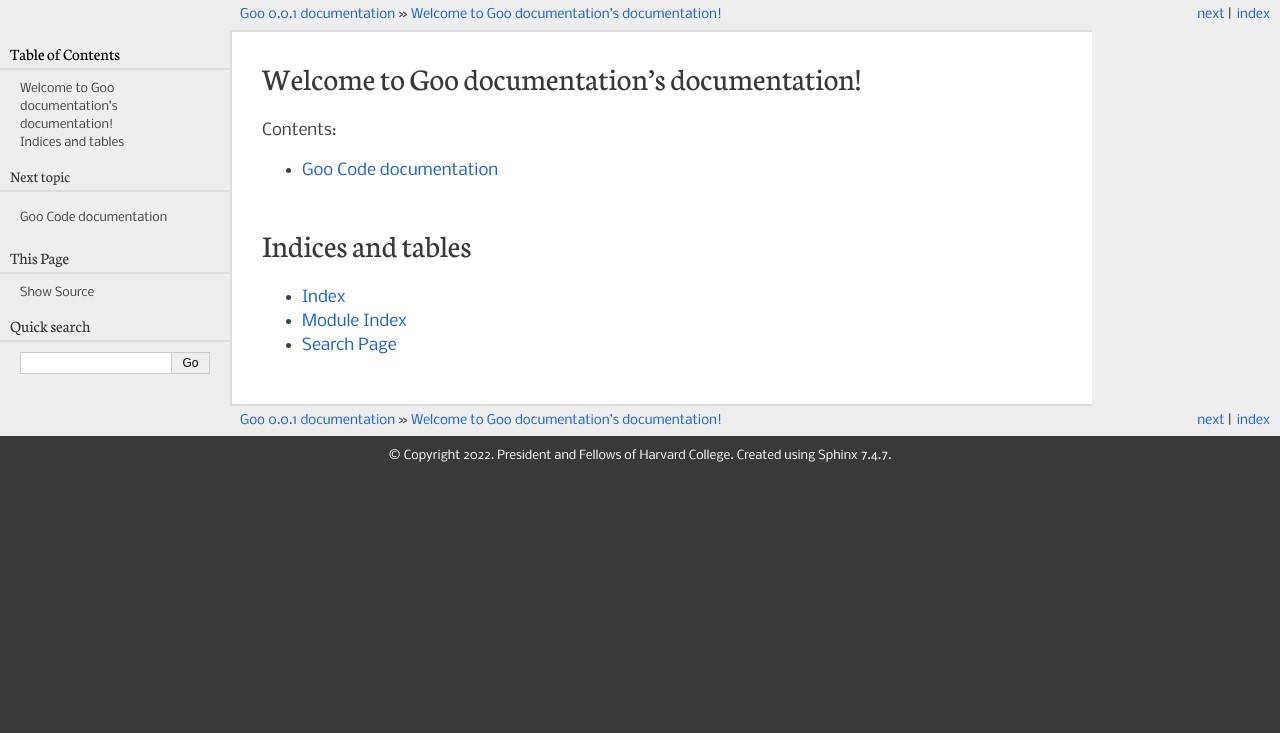
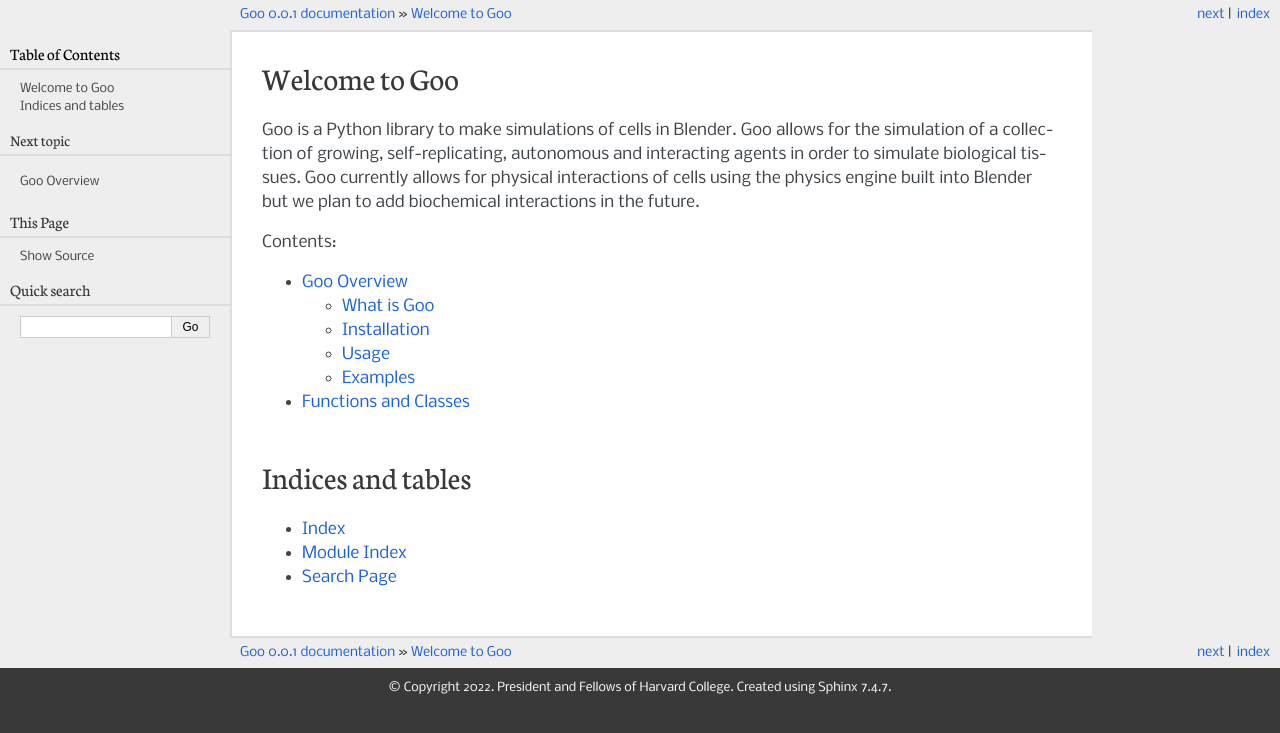
Before and after one commit to smegason/Goo, a Sphinx documentation site: the page built from sphinx/index.rst, in a window 1280 px wide. Shown: the top 733 px of the page. Built offline with Sphinx 7.4.7, drawn with Linux system fonts in a browser that asks for light colours; some of the changed lines change nothing that is shown.

Commit message:
sphinx doc

```diff
--- a/sphinx/code.rst
+++ b/sphinx/code.rst
@@ -1,6 +1,6 @@
 .. Goo Code documentation
 
-Goo Code documentation
+Functions and Classes
 ======================
 
 .. automodule:: Goo
--- a/sphinx/index.rst
+++ b/sphinx/index.rst
@@ -3,13 +3,15 @@
    You can adapt this file completely to your liking, but it should at least
    contain the root `toctree` directive.
 
-Welcome to Goo documentation's documentation!
-=============================================
+Welcome to Goo
+=================
+Goo is a Python library to make simulations of cells in Blender. Goo allows for the simulation of a collection of growing, self-replicating, autonomous and interacting agents in order to simulate biological tissues. Goo currently allows for physical interactions of cells using the physics engine built into Blender but we plan to add biochemical interactions in the future.
 
 .. toctree::
    :maxdepth: 2
    :caption: Contents:
 
+   summary
    code
 
 Indices and tables
--- /dev/null
+++ b/sphinx/summary.rst
@@ -0,0 +1,59 @@
+.. Goo documentation documentation summary file,
+
+Goo Overview
+=============================================
+
+What is Goo
+-----------
+Goo is a Python package for extending Blender for modeling biological cells, tissues, and embryos.
+
+Goo is a modeling environment for creating physics based simulations of biological cells, tissues, and whole embryos. Goo contains built-in models for basic cell properties such as growth, division, and adhesion. Goo creates realistic models of cells in 3D based on surface meshes enclosing compresible fluid. Goo is meant to fill a void in currently available models such as vertex and particle based models which are too simplified to capture essential featuers of cells, are often 2D, and can be difficult for new users to use.
+
+Goo is built on top of Blender. Blender is a truly amazing open source computer graphics project for generating animations. Goo provides a library of helper functions in Python for creating cells with user defined properties that are used inside the scripting environment and GUI of Blender. Physics and rendering are handled by Blender. In combination Goo and Blender allow cell-based simulations to be interacted with via Python scripts and through a GUI.
+
+Goo is open source and currently being developed by the Megason lab at Harvard University. We would love for you to contribute! Please contact me if you are interested. megason AT hms.harvard.edu .
+
+Our grand Driving Biological Problem is to simulate the first 24 hours of zebrafish development. Our initial efforts are focussed on cleavage stage. We hope that Goo will be useful for simulating other biological tissues for understanding morphogenesis, embryonic development, growth of organoids, tissue engineering, and artificial life.
+
+Contributors
+~~~~~~~~~~~~
+
+* Sean Megason, Harvard University
+* Daniel Oo, Amherst University
+* Kali Konstantinopoulos, Indiana University
+* Michael Mitsch, Indiana University
+* Drew Willis, Indiana University
+
+Installation
+-------------
+1. Install the latest edition of Blender from https://www.blender.org/download/
+2. Clone the Goo repository or download and unzip
+3. In Blender, go to `Edit>Preferences`, then go to the 'Add-ons' tab and enable the checkbox next to `Add Mesh: Extra Objects`
+
+   .. image:: ../img/blender_edit_preferences.png
+   .. image:: ../img/blender_add_mesh.png
+
+4. Then, in `Edit>Preferences`, go to the `File Paths` tab and add the `<location>/Goo/scripts/` folder to `Scripts`. `<location>` should be replaced with the root leading up to where you cloned the Goo repository. You may need to close and re-open Blender afther this change.
+
+   .. image:: ../img/blender_add_path.png
+
+Usage
+-----
+In a new `General` Project within Blender, delete the default cube by left-clicking on the cube, type `X`, and then `return`
+
+In the Scripting tab of Blender, use the desired cell functions
+
+Example script (Create cell)::
+
+   from Goo import Goo
+   Goo.setup_world()
+   cell = Goo.Cell(name_string = "Cell_", loc = (0, 0, 0))
+   Goo.make_cell(cell)
+
+Click the play button in the scripting tab of Blender and you should see a Goo cell appear
+
+Note, Blender uses its own built in Python interpreter which may be different than another Python instance you've installed.
+
+Examples
+--------
+Look in the Simulations folder in the Github repository for Goo to find example scripts for running simulations. These can be loaded from Blender in the scripts tab and then run to create the simulation.
```
